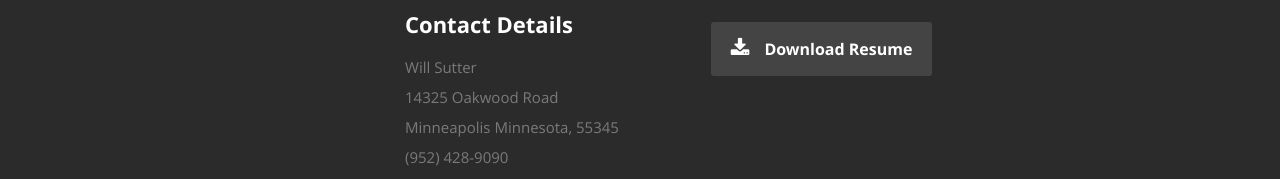
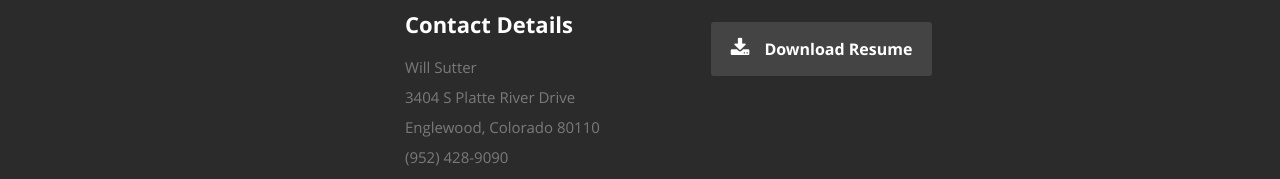
Before and after one commit to KingSutter/me, a React (Create React App) app: page / in a window 1280 px wide. Shown: the part 1018-1197 px from the top of the page. Built offline with nearby package versions, Linux system fonts and the light colour scheme.

Commit message:
updated address and added project to Works page
minor tweaks as well

```diff
--- a/public/resumeData.json
+++ b/public/resumeData.json
@@ -9,10 +9,10 @@
     "email": "kingsutter12@gmail.com",
     "phone": "(952) 428-9090",
     "address":{
-      "street":"14325 Oakwood Road",
-      "city":"Minneapolis",
-      "state":"Minnesota",
-      "zip": "55345"
+      "street":"3404 S Platte River Drive",
+      "city":"Englewood",
+      "state":"Colorado",
+      "zip": "80110"
     },
     "website": "https://will-sutter.herokuapp.com/",
     "resumedownload":"https://docs.google.com/document/d/12gG2iUeNlmDpoCoxL-57DdqYiyvPxAyqsX634jBR3as/edit?usp=sharing",
@@ -103,6 +103,12 @@
   "portfolio":{
     "projects": [
       {
+        "title":"Kodrich Associates",
+        "category":"Home website for Kodrich Associates, Inc. Made for a client needing a website for users that need information about the company and what the client has to offer.",
+        "image":"KodrichAssociates.png",
+        "url":"https://www.kodrichassociates.com/"
+      },
+      {
         "title":"Star Trails",
         "category":"Two week solo project - space themed Oregon Trail game reboot with authentication built solely on React",
         "image":"startrails.png",
--- a/src/Components/About.js
+++ b/src/Components/About.js
@@ -32,7 +32,7 @@ class About extends Component {
                   <p className="address">
 						   <span>{name}</span><br />
 						   <span>{street}<br />
-						         {city} {state}, {zip}
+						         {city}, {state} {zip}
                    </span><br />
 						   <span>{phone}</span><br />
                      <span>{email}</span>
@@ -40,7 +40,7 @@ class About extends Component {
                </div>
                <div className="columns download">
                   <p>
-                     <a href={resumeDownload} className="button"><i className="fa fa-download"></i>Download Resume</a>
+                     <a href={resumeDownload} className="button" target="_blank"><i className="fa fa-download"></i>Download Resume</a>
                   </p>
                </div>
             </div>
--- a/src/Components/Header.js
+++ b/src/Components/Header.js
@@ -35,7 +35,7 @@ class Header extends Component {
       <div className="row banner">
          <div className="banner-text">
             <h1 className="responsive-headline">Hi, I'm {name}.</h1>
-            <h3>I'm a {city} based {occupation}. {description}.</h3>
+            <h3>I'm an {city} based {occupation}. {description}.</h3>
             <hr />
             <ul className="social">
                {networks}
```
Also changed, not shown: public/images/ENszLlUUUAAewGX.jpg (added), public/images/portfolio/KodrichAssociates.PNG (added).
